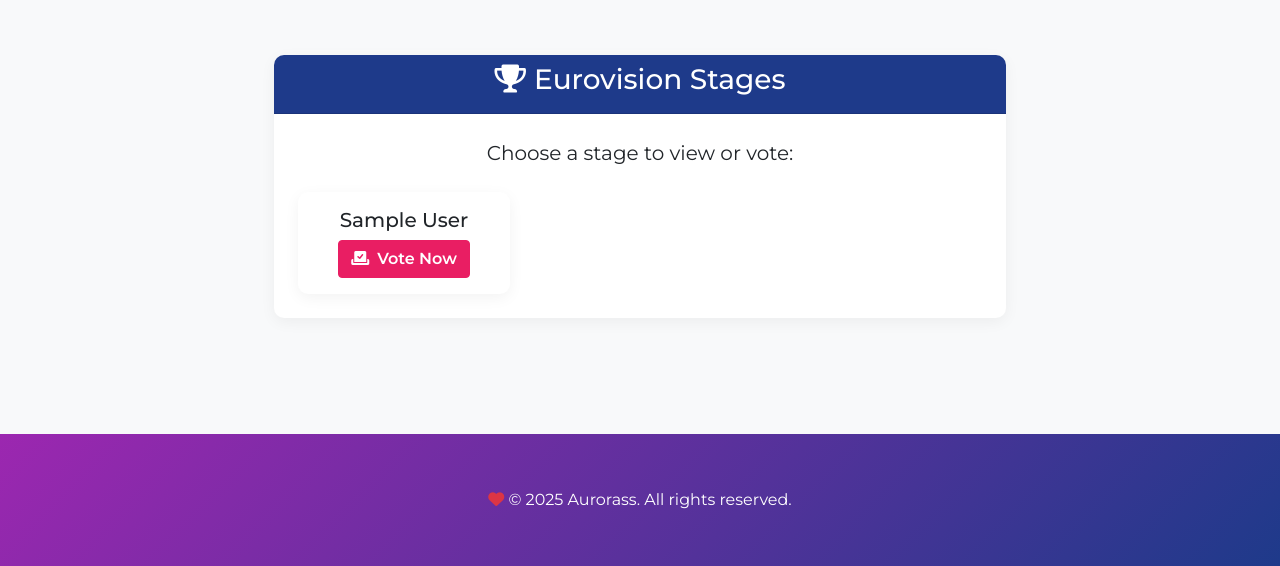
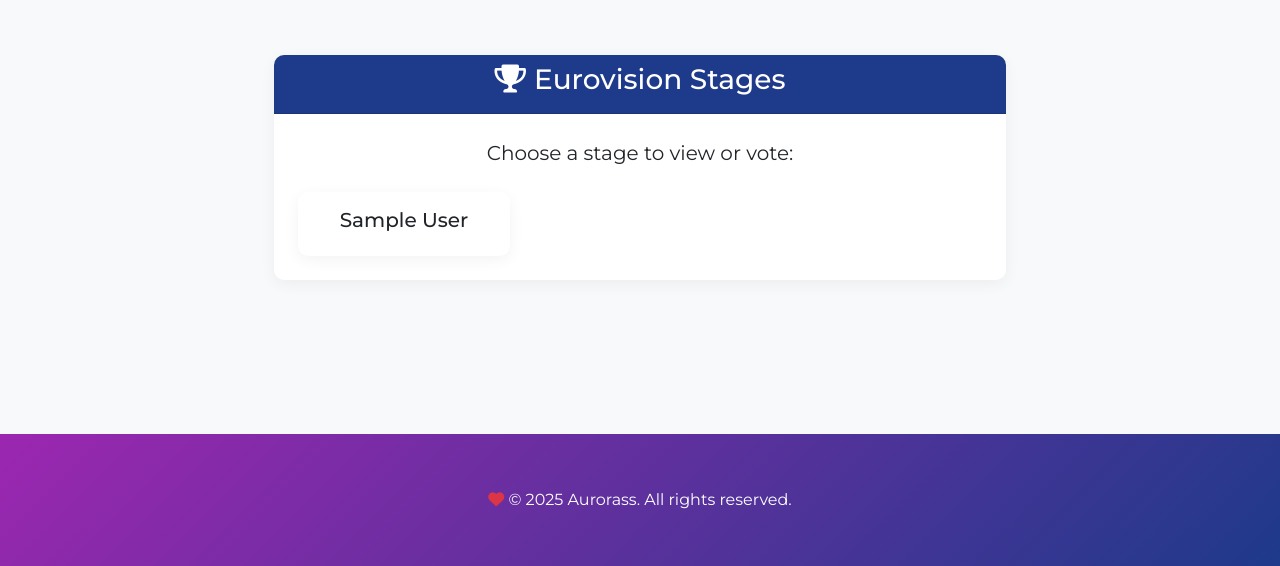
Before and after one commit to supercakecrumb/my-eurovision-table, a Flask app: page / in a window 1280 px wide. Shown: the part 234-800 px from the top of the page. Run offline with Flask 3, Linux system fonts and the light colour scheme; the visitor is signed in with stand-in values (Sample User, id 1); tables that the repository leaves empty hold one stand-in row (values such as "Sample post").

Commit message:
change a button in index.html

```diff
--- a/app/templates/index.html
+++ b/app/templates/index.html
@@ -47,14 +47,13 @@
                     <div class="row row-cols-1 row-cols-md-3 g-4">
                         {% for stage in stages %}
                         <div class="col">
-                            <div class="card h-100">
-                                <div class="card-body text-center">
-                                    <h5 class="card-title">{{ stage.display_name }}</h5>
-                                    <a href="{{ url_for('stage', stage_id=stage.id) }}" class="btn btn-eurovision">
-                                        <i class="fas fa-vote-yea me-2"></i>Vote Now
-                                    </a>
+                            <a href="{{ url_for('stage', stage_id=stage.id) }}" style="text-decoration: none; color: inherit;">
+                                <div class="card h-100">
+                                    <div class="card-body text-center">
+                                        <h5 class="card-title">{{ stage.display_name }}</h5>
+                                    </div>
                                 </div>
-                            </div>
+                            </a>
                         </div>
                         {% endfor %}
                     </div>
```
